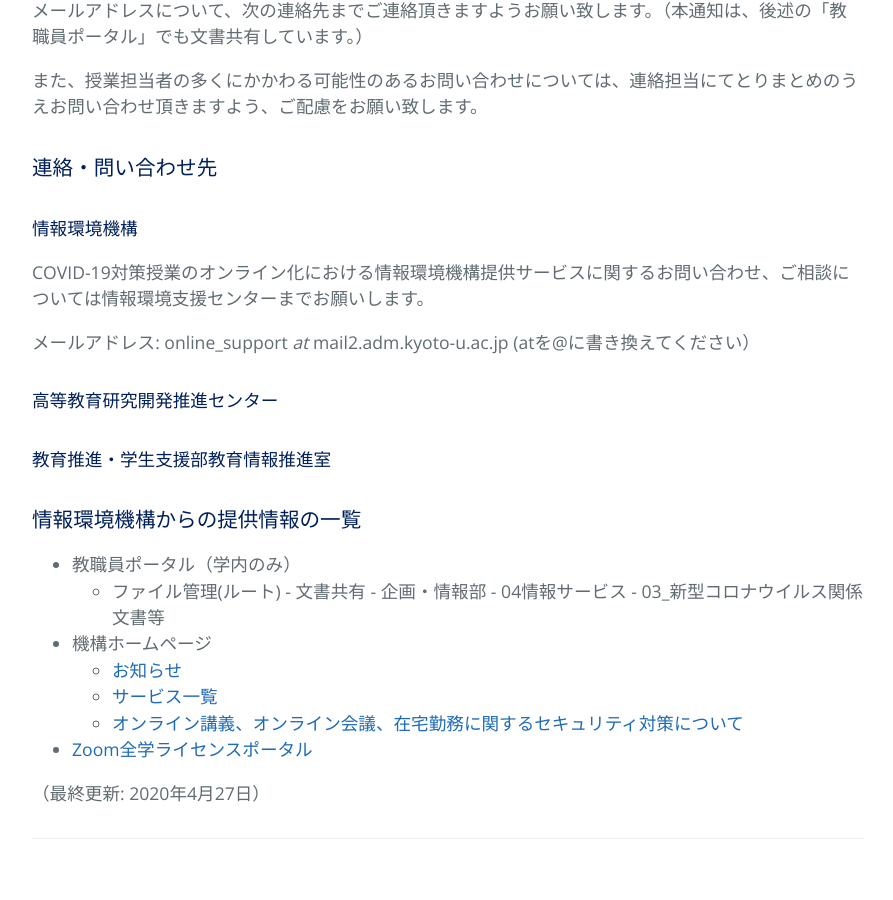
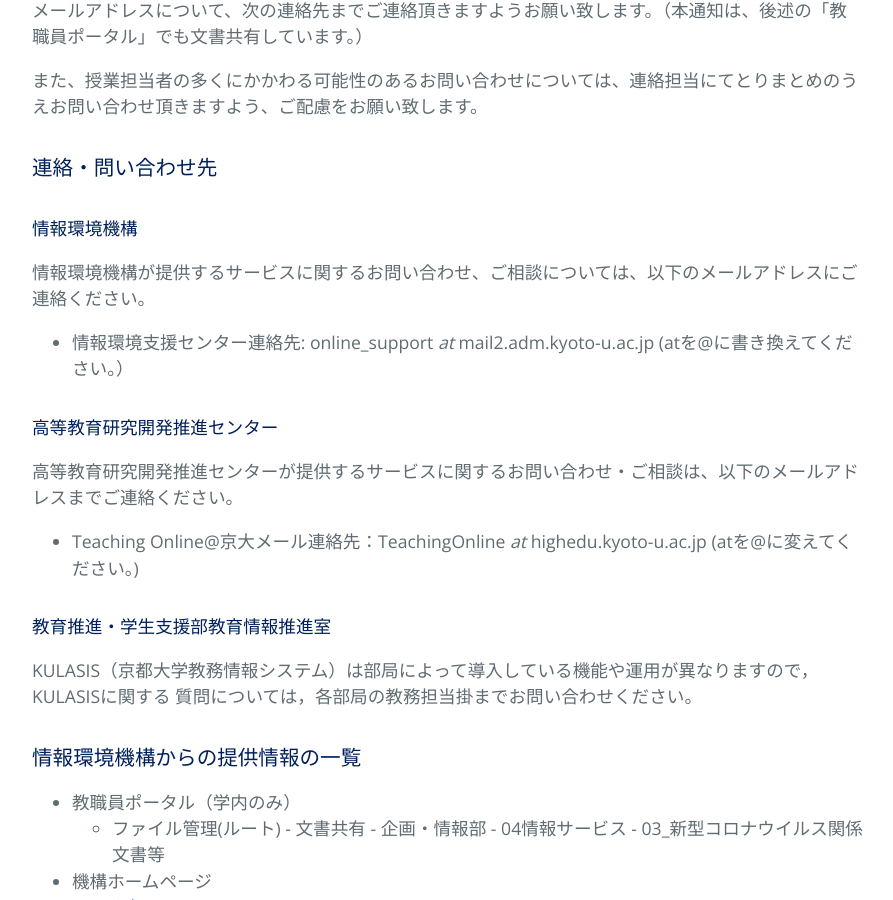
Before and after one commit to kyoto-u/online-edu, a Jekyll site: the page built from organizational-support.md, in a window 1280 px wide and 900 px high, scrolled down 2060 px. Shown: the whole window, without its empty margins (192-1085 px from the left). Built offline with Jekyll 4.4.1, drawn with Linux system fonts in a browser that asks for light colours; our own code applies the rules of GitHub Pages for plain Markdown files.

Commit message:
Update organizational-support.md

```diff
--- a/organizational-support.md
+++ b/organizational-support.md
@@ -57,13 +57,20 @@ COVID-19感染拡大対策として、情報通信技術を活用した授業の
 
 #### 情報環境機構
 
-COVID-19対策授業のオンライン化における情報環境機構提供サービスに関するお問い合わせ、ご相談については情報環境支援センターまでお願いします。
+情報環境機構が提供するサービスに関するお問い合わせ、ご相談については、以下のメールアドレスにご連絡ください。
 
-メールアドレス: online_support _at_ mail2.adm.kyoto-u.ac.jp (atを@に書き換えてください）
+- 情報環境支援センター連絡先: online_support _at_ mail2.adm.kyoto-u.ac.jp (atを@に書き換えてください。）
 
 #### 高等教育研究開発推進センター
 
+高等教育研究開発推進センターが提供するサービスに関するお問い合わせ・ご相談は、以下のメールアドレスまでご連絡ください。
+
+- Teaching Online@京大メール連絡先：TeachingOnline _at_ highedu.kyoto-u.ac.jp (atを@に変えてください。)
+
 #### 教育推進・学生支援部教育情報推進室
+
+KULASIS（京都大学教務情報システム）は部局によって導入している機能や運用が異なりますので，KULASISに関する
+質問については，各部局の教務担当掛までお問い合わせください。
 
 ### 情報環境機構からの提供情報の一覧
 
```
